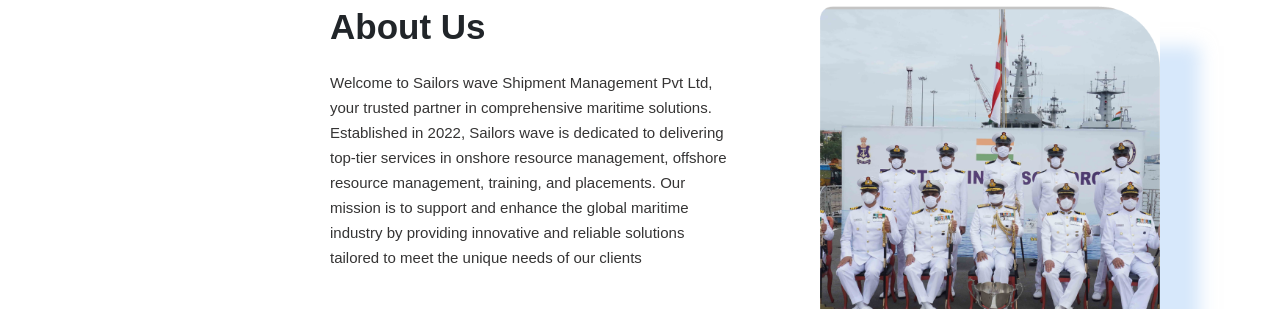
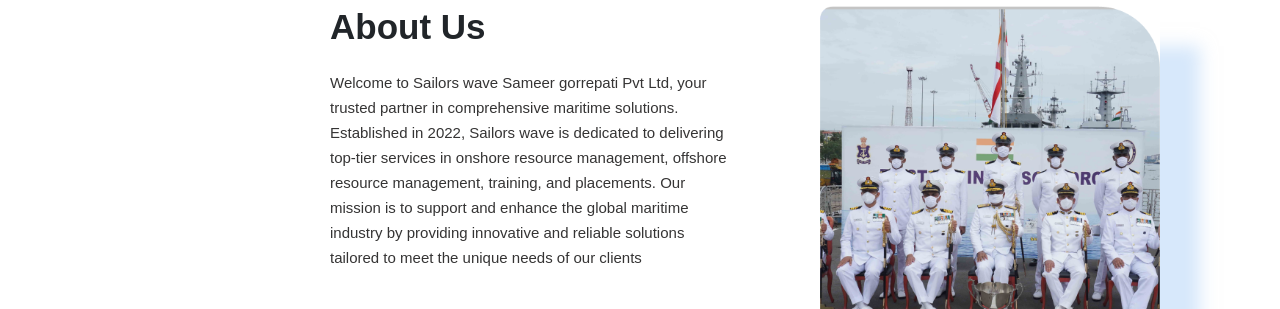
Before and after one commit to Jobminar/sailorswave, a React (Create React App) app in the folder client/: page / in a window 1280 px wide. Shown: the part 643-952 px from the top of the page. Built offline with nearby package versions, Linux system fonts and the light colour scheme; a web font is replaced by a local one.

Commit message:
added my name sameer

```diff
--- a/client/src/components/About/About.jsx
+++ b/client/src/components/About/About.jsx
@@ -27,7 +27,7 @@ const Navbar = () => {
         <div className="about_us">
           <p id="about">About Us</p>
           <div className="para">
-            Welcome to Sailors wave Shipment Management Pvt Ltd, your trusted
+            Welcome to Sailors wave Sameer gorrepati Pvt Ltd, your trusted
             partner in comprehensive maritime solutions. Established in 2022,
             Sailors wave is dedicated to delivering top-tier services in onshore
             resource management, offshore resource management, training, and
```
